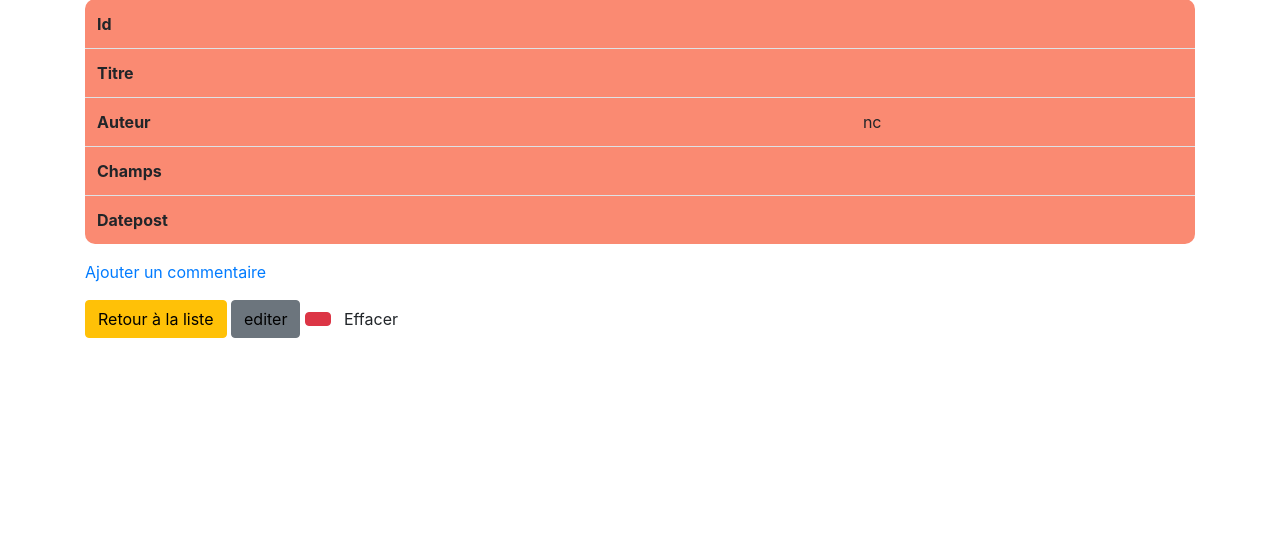
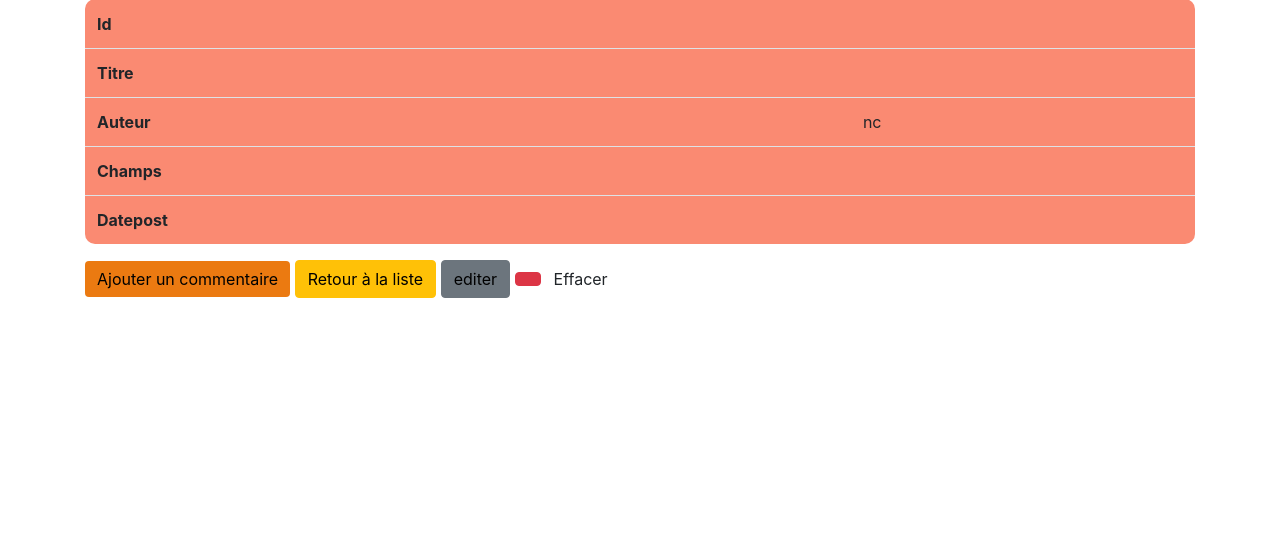
Before and after one commit to looooic/DalumniSymfony, a Symfony app: template templates/post/show.html.twig in a window 1280 px wide. Shown: the part 221-758 px from the top of the page. Run offline with Twig, Linux system fonts and the light colour scheme; the template is opened without the code that fills it, so the values that code supplies are empty; some libraries are stand-ins or nearby versions.

Commit message:
rajout bouton

```diff
--- a/templates/post/show.html.twig
+++ b/templates/post/show.html.twig
@@ -32,9 +32,10 @@
 
 
 
-    <p>
-        <a href="{{ path('post_add_commentaire', {'id': post.id}) }}">Ajouter un commentaire</a>
-    </p>
+
+<button type="button" class="btn btn-primary bouton">
+    <a href="{{ path('post_add_commentaire', {'id': post.id}) }}">Ajouter un commentaire</a>
+</button>
 
     <button type="button" class="btn btn-warning bouton"> <a href="{{ path('post_index') }}">Retour à la liste</a> </button>
 
```
